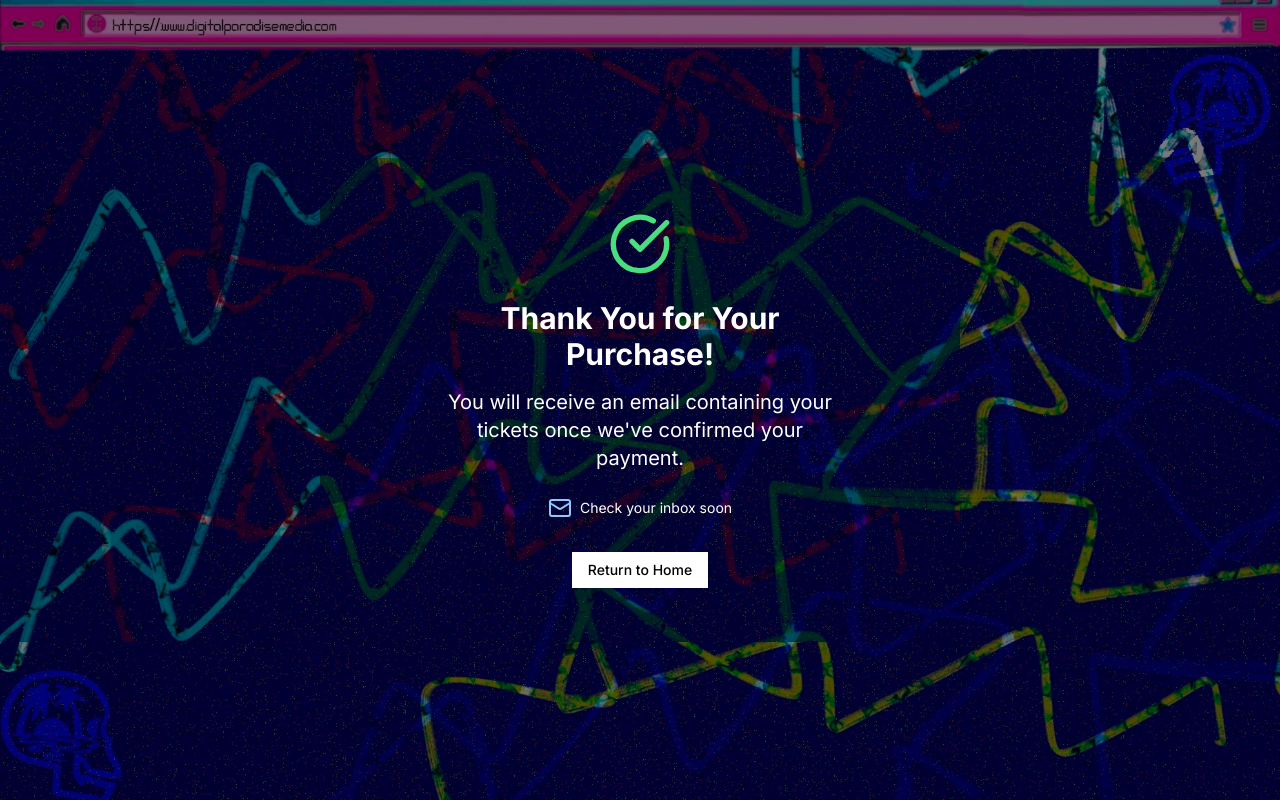
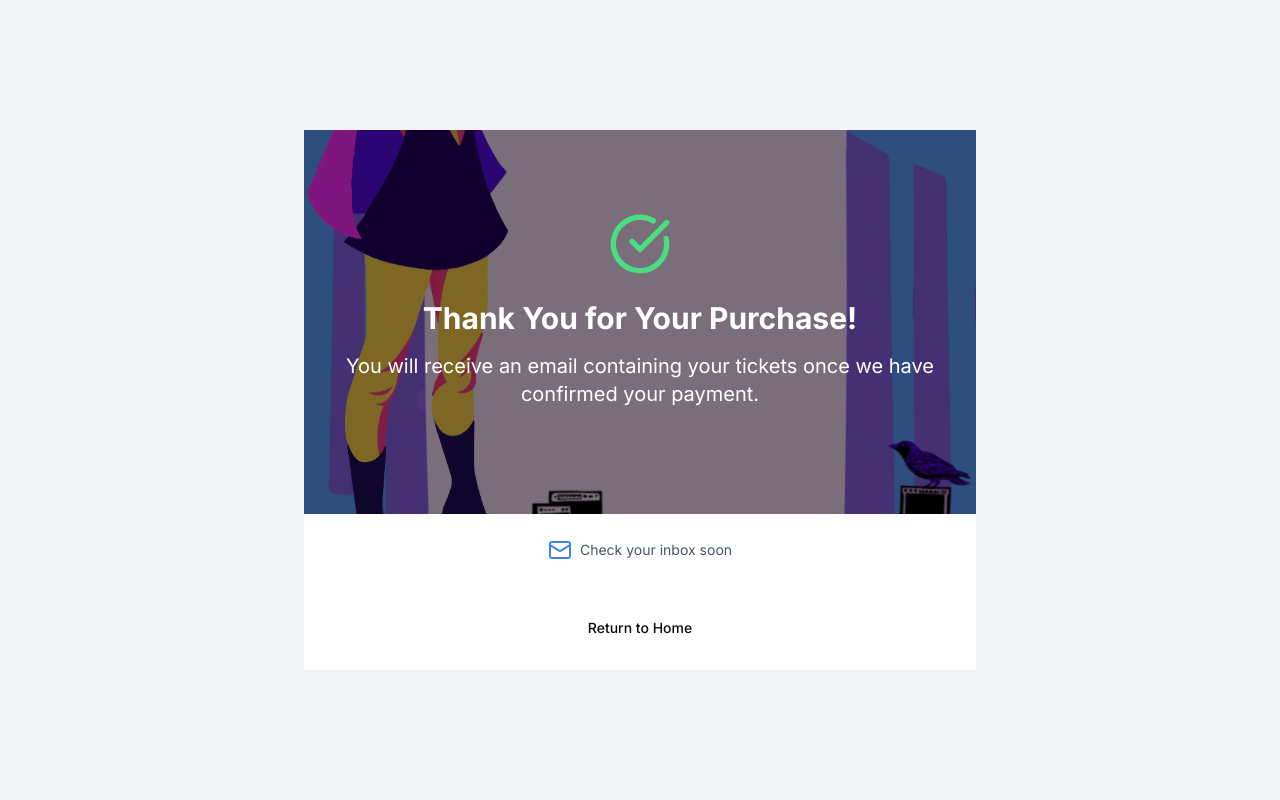
Before and after one commit to jwilli97/digital-paradise-web, a Next.js app: page /TicketConfirmation in a window 1280 px wide. Built offline with nearby package versions, Linux system fonts and the light colour scheme.

Commit message:
cuervo form completed

```diff
--- a/package.json
+++ b/package.json
@@ -11,6 +11,7 @@
   "dependencies": {
     "@formkit/auto-animate": "^0.8.2",
     "@radix-ui/react-avatar": "^1.1.0",
+    "@radix-ui/react-checkbox": "^1.1.2",
     "@radix-ui/react-icons": "^1.3.0",
     "@radix-ui/react-label": "^2.1.0",
     "@radix-ui/react-radio-group": "^1.2.0",
--- a/src/app/TicketConfirmation/page.js
+++ b/src/app/TicketConfirmation/page.js
@@ -1,31 +1,42 @@
 'use client';
 
+import Image from "next/image";
+import { useRouter } from "next/navigation";
+import { Button } from "@/components/ui/button"
+import { Card, CardContent, CardFooter, CardHeader } from "@/components/ui/card"
 import { CheckCircle, Mail } from "lucide-react";
-import { Button } from "@/components/ui/button";
 
-export default function Component() {
+export default function TicketConfirmation() {
+    const router = useRouter();
+
     return (
-    <div className="relative min-h-screen flex items-center justify-center bg-cover bg-center" style={{ backgroundImage: "/cuero_confirmation.jpg" }}>
-      {/* Semi-transparent overlay */}
+        <div className="min-h-screen flex items-center justify-center bg-gray-100 p-4">
+            <Card className="w-full max-w-2xl overflow-hidden">
+                <div
+                    className="relative bg-cover bg-center h-96"
+                    style={{ backgroundImage: "url('/cuero_confirmation.jpeg')" }}
+                >
                     <div className="absolute inset-0 bg-black bg-opacity-50"></div>
-
-      {/* Content */}
-      <div className="relative z-10 text-center text-white p-8 max-w-md">
+                    <CardHeader className="relative z-10 h-full flex flex-col justify-center items-center text-white">
                         <div className="flex justify-center mb-6">
                             <CheckCircle className="h-16 w-16 text-green-400" />
                         </div>
-        <h1 className="text-3xl font-bold mb-4">Thank You for Your Purchase!</h1>
-        <p className="text-xl mb-6">
-          You will receive an email containing your tickets once we've confirmed your payment.
+                        <h1 className="text-3xl font-bold mb-4 text-center">Thank You for Your Purchase!</h1>
+                        <p className="text-xl mb-6 text-center">
+                            You will receive an email containing your tickets once we have confirmed your payment.
                         </p>
-        <div className="flex justify-center items-center mb-8">
-          <Mail className="h-6 w-6 text-blue-300 mr-2" />
-          <p className="text-sm">Check your inbox soon</p>
+                    </CardHeader>
                 </div>
-        <Button variant="outline" className="text-black border-white hover:bg-white hover:text-black transition-colors">
-          Return to Home
-        </Button>
+                <CardContent className="bg-white p-6">
+                    <div className="flex justify-center items-center">
+                        <Mail className="h-6 w-6 text-blue-500 mr-2" />
+                        <p className="text-sm text-gray-600">Check your inbox soon</p>
                     </div>
+                </CardContent>
+                <CardFooter className="bg-white flex justify-center p-6">
+                    <Button variant="outline">Return to Home</Button>
+                </CardFooter>
+            </Card>
         </div>
     );
 };
--- a/src/app/page.js
+++ b/src/app/page.js
@@ -4,12 +4,14 @@ import { useState } from 'react';
 import Image from 'next/image';
 import { useRouter } from 'next/navigation';
 import { createClient } from '@supabase/supabase-js';
+import Link from 'next/link';
 import { Button } from "@/components/ui/button";
 import { Card, CardContent, CardDescription, CardFooter, CardHeader, CardTitle } from "@/components/ui/card";
 import { Input } from "@/components/ui/input";
 import { Label } from "@/components/ui/label";
 import { RadioGroup, RadioGroupItem } from "@/components/ui/radio-group";
 import { Select, SelectContent, SelectItem, SelectTrigger, SelectValue } from "@/components/ui/select";
+import { Checkbox } from '@/components/ui/checkbox';
 
 const supabaseUrl = process.env.NEXT_PUBLIC_SUPABASE_URL;
 const supabaseAnonKey = process.env.NEXT_PUBLIC_SUPABASE_ANON_KEY;
@@ -17,7 +19,7 @@ const supabase = createClient(supabaseUrl, supabaseAnonKey);
 
 // Update for every show
 const showInfo = {
-  title: "Curevo - October 2024",
+  title: "Curevo @ Electric Lounge",
   date: "October 18, 2024",
   time: "6:00 PM",
   image: "/Cuervo_Long.jpg",
@@ -33,7 +35,27 @@ export default function Tickets() {
   const [guests, setGuests] = useState([]);
   const [paymentMethod, setPaymentMethod] = useState("");
   const [isSubmitting, setIsSubmitting] = useState("");
+  const [acceptTerms, setAcceptTerms] = useState(false);
+  const [errors, setErrors ] = useState('');
   const router = useRouter();
+
+  const validateForm = () => {
+    const newErrors = {};
+    if (!firstName) newErrors.firstName = "First name is required";
+    if (!lastName) newErrors.lastName = "Last name is required";
+    if (!email) newErrors.email = "Email is required";
+    if (!paymentMethod) newErrors.paymentMethod = "Payment method is required";
+    if (paymentMethod && !paymentHandle) newErrors.paymentHandle = "Payment handle is required";
+    if (!acceptTerms) newErrors.terms = "Please read and check this box to continue";
+
+    guests.forEach((guest, index) => {
+      if (!guest.firstName) newErrors[`guest${index}FirstName`] = "Guest first name is required";
+      if (!guest.lastName) newErrors[`guest${index}LastName`] = "Guest last name is required";
+    });
+
+    setErrors(newErrors);
+    return Object.keys(newErrors).length === 0;
+  };
 
   const handleNumTicketsChange = (value) => {
     const num = parseInt(value, 10)
@@ -49,6 +71,7 @@ export default function Tickets() {
 
   const handleSubmit = async (e) => {
     e.preventDefault();
+    if (!validateForm()) return;
     setIsSubmitting(true);
 
     try {
@@ -98,7 +121,7 @@ export default function Tickets() {
       router.push('/TicketConfirmation');
     } catch (error) {
       console.error('Unexpected error:', error);
-      // Handle unexpected errors
+      setErrors({ submit: "An unexpected error occurred. Please try again." })
     } finally {
       setIsSubmitting(false);
     }
@@ -108,9 +131,9 @@ export default function Tickets() {
     <div className="container mx-auto px-4 py-8 mt-16 sm:px-6 lg:px-8">
       <Card className="w-full max-w-2xl mx-auto bg-slate-200 text-card-foreground shadow-xl overflow-hidden">
         <CardHeader className="bg-primary text-primary-foreground p-6">
-          <CardTitle className="text-2xl font-bold">{showInfo.title}</CardTitle>
-          <CardDescription className="mt-2">
-            Date: {showInfo.date} | Doors: {showInfo.time} | Venue: {showInfo.venue}
+          <CardTitle className="text-2xl text-center font-bold">{showInfo.title}</CardTitle>
+          <CardDescription className="mt-2 text-center">
+            Date: {showInfo.date} | Doors: {showInfo.time}
           </CardDescription>
         </CardHeader>
         <CardContent className="p-6 space-y-6">
@@ -137,8 +160,9 @@ export default function Tickets() {
                   value={firstName}
                   onChange={(e) => setFirstName(e.target.value)}
                   required
-                  className="bg-background border-input text-foreground"
+                  className={`bg-background border-input text-foreground ${errors.firstName ? 'border-red-500' : ''}`}
                 />
+                {errors.firstName && <p className="text-red-500 text-sm">{errors.firstName}</p>}
               </div>
               <div className="space-y-2">
                 <Label htmlFor="lastName" className="text-sm font-medium text-foreground">Last Name</Label>
@@ -147,8 +171,9 @@ export default function Tickets() {
                   value={lastName}
                   onChange={(e) => setLastName(e.target.value)}
                   required
-                  className="bg-background border-input text-foreground"
+                  className={`bg-background border-input text-foreground ${errors.lastName ? 'border-red-500' : ''}`}
                 />
+                {errors.lastName && <p className="text-red-500 text-sm">{errors.lastName}</p>}
               </div>
             </div>
             <div>
@@ -158,8 +183,9 @@ export default function Tickets() {
                 value={email}
                 onChange={(e) => setEmail(e.target.value)}
                 required
-                className="bg-background border-input text-foreground"
+                className={`bg-background border-input text-foreground ${errors.email ? 'border-red-500' : ''}`}
               />
+              {errors.email && <p className="text-red-500 text-sm">{errors.email}</p>}
             </div>
             <div className="space-y-2">
               <Label htmlFor="numTickets" className="text-sm font-medium text-foreground">Number of Tickets</Label>
@@ -205,16 +231,29 @@ export default function Tickets() {
             ))}
             <div className="space-y-2">
               <Label className="text-sm font-medium">Payment Method</Label>
-              <RadioGroup onValueChange={setPaymentMethod} value={paymentMethod} className="flex flex-col space-y-2">
+              <RadioGroup
+                onValueChange={setPaymentMethod}
+                value={paymentMethod}
+                className="flex flex-col space-y-2"
+              >
                 <div className="flex items-center space-x-2">
                   <RadioGroupItem value="venmo" id="venmo" />
-                  <Label htmlFor="venmo">Venmo - @digitalparadisemedia</Label>
+                  <Label className='flex items-center' htmlFor="venmo">
+                    Venmo - <span className='text-blue-500 ml-1'>
+                      <Link href={'https://venmo.com/u/digitalparadisemedia'}>@digitalparadisemedia</Link>
+                    </span>
+                  </Label>
                 </div>
                 <div className="flex items-center space-x-2">
                   <RadioGroupItem value="cashapp" id="cashapp" />
-                  <Label htmlFor="cashapp">Cash App - $digitalparadisemedia</Label>
+                  <Label className='flex items-center' htmlFor="cashapp">
+                    Cash App - <span className='text-blue-500 ml-1'>
+                      <Link href={'https://cash.app/$digitalparadisemedia'}>$digitalparadisemedia</Link>
+                    </span>
+                  </Label>
                 </div>
               </RadioGroup>
+              {errors.paymentMethod && <p className="text-red-500 text-sm">{errors.paymentMethod}</p>}
             </div>
             {paymentMethod && (
               <div className="space-y-2">
@@ -226,9 +265,31 @@ export default function Tickets() {
                   value={paymentHandle}
                   onChange={(e) => setPaymentHandle(e.target.value)}
                   required
-                  className="bg-background text-foreground"
+                  className={`bg-background text-foreground ${errors.paymentHandle ? 'border-red-500' : ''}`}
                 />
+                {errors.paymentHandle && <p className="text-red-500 text-sm">{errors.paymentHandle}</p>}
               </div>
+            )}
+            <div className="flex items-center space-x-2">
+              <Checkbox
+                id="terms"
+                checked={acceptTerms}
+                onCheckedChange={setAcceptTerms}
+                className="border-2 border-gray-300 rounded-sm w-4 h-4"
+              />
+              <Label
+                htmlFor="terms"
+                className="text-sm font-medium leading-none peer-disabled:cursor-not-allowed peer-disabled:opacity-70"
+              >
+                Please bring your ID to the show!!!
+              </Label>
+            </div>
+            {errors.terms && <p className="text-red-500 text-sm">{errors.terms}</p>}
+            {errors.submit && (
+              <Alert variant="destructive">
+                <AlertTitle>Error</AlertTitle>
+                <AlertDescription>{errors.submit}</AlertDescription>
+              </Alert>
             )}
             <Button
               type="submit"
--- /dev/null
+++ b/src/components/ui/checkbox.tsx
@@ -0,0 +1,30 @@
+"use client"
+
+import * as React from "react"
+import * as CheckboxPrimitive from "@radix-ui/react-checkbox"
+import { Check } from "lucide-react"
+
+import { cn } from "@/lib/utils"
+
+const Checkbox = React.forwardRef<
+  React.ElementRef<typeof CheckboxPrimitive.Root>,
+  React.ComponentPropsWithoutRef<typeof CheckboxPrimitive.Root>
+>(({ className, ...props }, ref) => (
+  <CheckboxPrimitive.Root
+    ref={ref}
+    className={cn(
+      "peer h-4 w-4 shrink-0 rounded-sm border border-primary ring-offset-background focus-visible:outline-none focus-visible:ring-2 focus-visible:ring-ring focus-visible:ring-offset-2 disabled:cursor-not-allowed disabled:opacity-50 data-[state=checked]:bg-primary data-[state=checked]:text-primary-foreground",
+      className
+    )}
+    {...props}
+  >
+    <CheckboxPrimitive.Indicator
+      className={cn("flex items-center justify-center text-current")}
+    >
+      <Check className="h-4 w-4" />
+    </CheckboxPrimitive.Indicator>
+  </CheckboxPrimitive.Root>
+))
+Checkbox.displayName = CheckboxPrimitive.Root.displayName
+
+export { Checkbox }
```
Also changed, not shown: 1 other file (tests, documents, lock files or other folders). Lines whose indentation alone changed are shown as unchanged.
